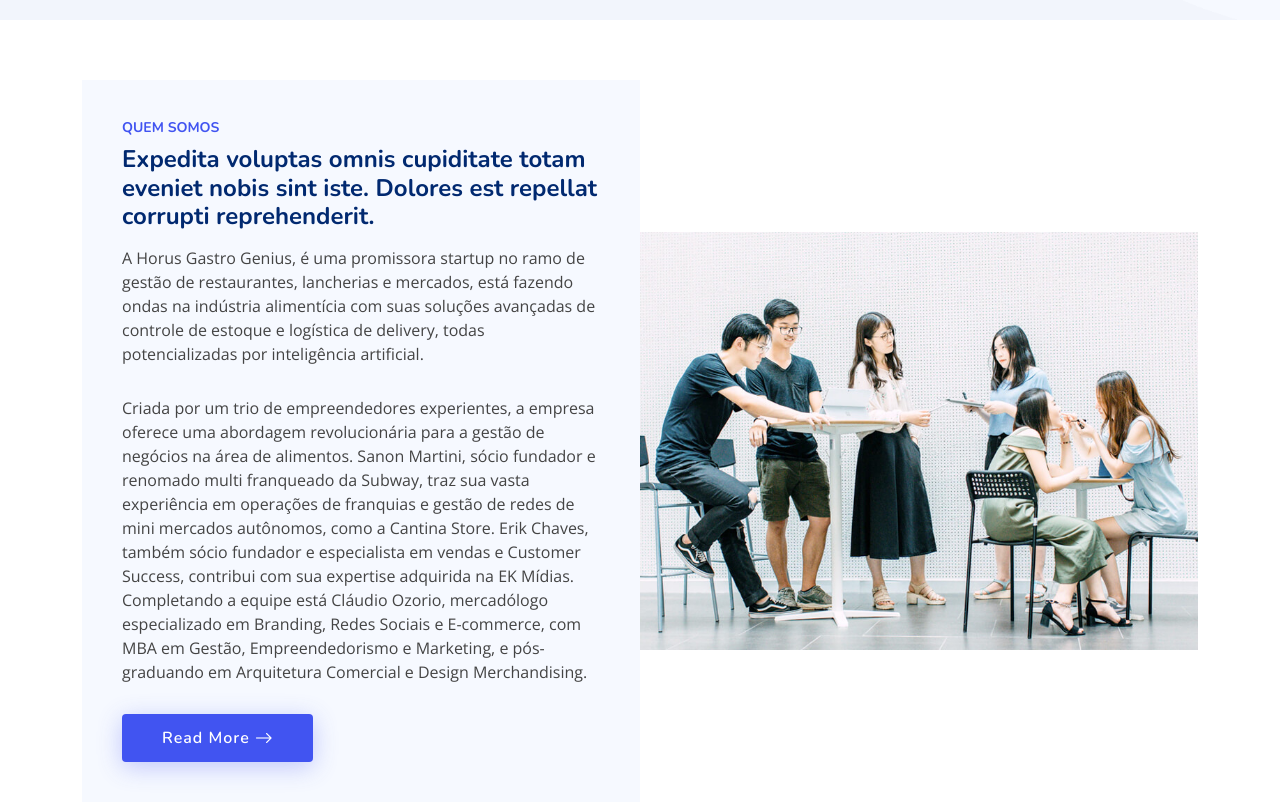
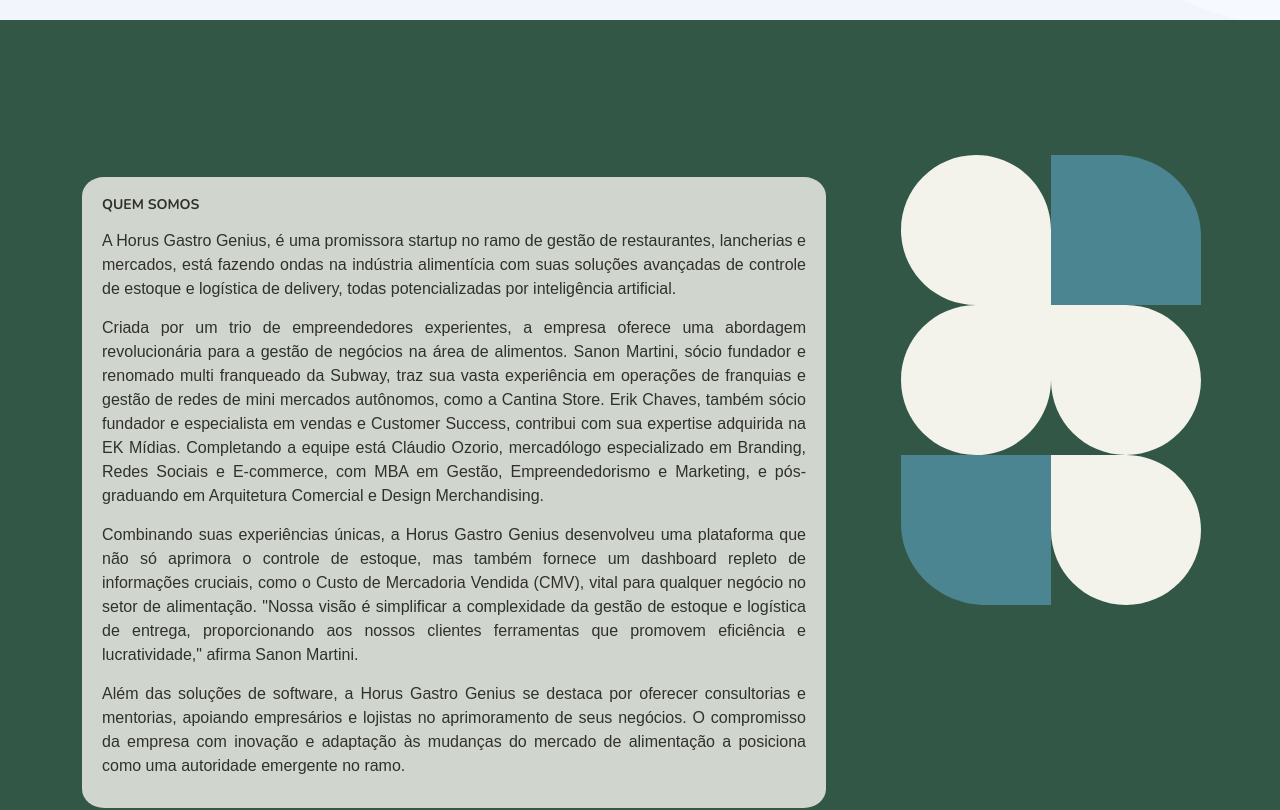
Before and after one commit to elc1090/project1-2024a-GalileuGalilei, a plain HTML site: page index.html in a window 1280 px wide. Shown: the part 780-1590 px from the top of the page. Drawn offline with nearby package versions, Linux system fonts and the light colour scheme.

Commit message:
header e about section

```diff
--- a/assets/css/style.css
+++ b/assets/css/style.css
@@ -15,7 +15,7 @@
 
 body {
   font-family: "Open Sans", sans-serif;
-  color: #444444;
+  color: var(--color_15);
 }
 
 a {
@@ -43,6 +43,7 @@
 section {
   padding: 60px 0;
   overflow: hidden;
+  background-color: rgb(var(--color_19));
 }
 
 .section-header {
@@ -55,7 +56,7 @@
   letter-spacing: 1px;
   font-weight: 700;
   margin: 0;
-  color: #4154f1;
+  color: rgb(var(--color_19));
   text-transform: uppercase;
 }
 
@@ -65,7 +66,7 @@
   font-size: 38px;
   line-height: 42px;
   font-weight: 700;
-  color: #012970;
+  color: rgb(var(--color_19));
 }
 
 @media (max-width: 768px) {
@@ -80,7 +81,7 @@
 --------------------------------------------------------------*/
 .breadcrumbs {
   padding: 15px 0;
-  background: #012970;
+  background: var(--color_15);
   min-height: 40px;
   margin-top: 82px;
   color: #fff;
@@ -233,7 +234,7 @@
   font-family: "Nunito", sans-serif;
   font-size: 16px;
   font-weight: 700;
-  color: #013289;
+  color: rgb(var(--color_15));
   white-space: nowrap;
   transition: 0.3s;
 }
@@ -249,7 +250,7 @@
 .navbar .active,
 .navbar .active:focus,
 .navbar li:hover>a {
-  color: #4154f1;
+  color: rgb(var(--color_19));
 }
 
 .navbar .getstarted,
@@ -482,11 +483,11 @@
   margin: 0;
   font-size: 48px;
   font-weight: 700;
-  color: #012970;
+  color: rgb(var(--color_15));
 }
 
 .hero h2 {
-  color: #444444;
+  color: rgb(var(--color_15));
   margin: 15px 0 0 0;
   font-size: 26px;
 }
@@ -498,7 +499,7 @@
   border-radius: 4px;
   transition: 0.5s;
   color: #fff;
-  background: #4154f1;
+  background: rgb(var(--color_19));
   box-shadow: 0px 5px 30px rgba(65, 84, 241, 0.4);
 }
 
@@ -570,26 +571,40 @@
 # About
 --------------------------------------------------------------*/
 .about .content {
-  background-color: #f6f9ff;
-  padding: 40px;
+  background-color: #f3f2ebd1;
+  padding: 20px;
+  width: 100%;
+  border-radius: 3%;
+}
+
+
+.about svg {
+  margin: 25%;
+  width: 100%;
+  height: auto;
+  margin-bottom: 100%;
 }
 
 .about h3 {
   font-size: 14px;
   font-weight: 700;
-  color: #4154f1;
+  color: rgb(var(--color_15));
   text-transform: uppercase;
 }
 
 .about h2 {
   font-size: 24px;
   font-weight: 700;
-  color: #012970;
+  color: rgb(var(--color_15));
 }
 
 .about p {
-  margin: 15px 0 30px 0;
+  margin: 15px 0 10px 0;
   line-height: 24px;
+  font-family: sans-serif;
+  font-weight:500;
+  text-align: justify;
+  color: rgb(var(--color_15));
 }
 
 .about .btn-read-more {
@@ -2426,3 +2441,72 @@
 
 
 /* Colors */
+
+:root,:host, .spxThemeOverride {
+  --color_0: 255,255,255;
+  --color_1: 255,255,255;
+  --color_2: 0,0,0;
+  --color_3: 237,28,36;
+  --color_4: 0,136,203;
+  --color_5: 255,203,5;
+  --color_6: 114,114,114;
+  --color_7: 176,176,176;
+  --color_8: 255,255,255;
+  --color_9: 114,114,114;
+  --color_10: 176,176,176;
+  --color_11: 243,242,235;
+  --color_12: 194,194,188;
+  --color_13: 146,145,141;
+  --color_14: 97,97,94;
+  --color_15: 49,48,47;
+  --color_16: 187,217,204;
+  --color_17: 142,180,163;
+  --color_18: 0,122,94;
+  --color_19: 50,87,70;
+  --color_20: 27,47,39;
+  --color_21: 188,210,236;
+  --color_22: 150,168,189;
+  --color_23: 113,126,142;
+  --color_24: 75,84,94;
+  --color_25: 54,60,66;
+  --color_26: 214,210,255;
+  --color_27: 173,164,255;
+  --color_28: 130,123,191;
+  --color_29: 86,82,128;
+  --color_30: 43,41,64;
+  --color_31: 255,255,255;
+  --color_32: 227,219,209;
+  --color_33: 171,159,145;
+  --color_34: 113,101,86;
+  --color_35: 57,50,43;
+  --color_36: 255,255,255;
+  --color_37: 0,0,0;
+  --color_38: 227,227,227;
+  --color_39: 151,151,151;
+  --color_40: 79,79,79;
+  --color_41: 56,74,211;
+  --color_42: 0,0,0;
+  --color_43: 151,151,151;
+  --color_44: 255,255,255;
+  --color_45: 0,0,0;
+  --color_46: 0,0,0;
+  --color_47: 79,79,79;
+  --color_48: 56,74,211;
+  --color_49: 56,74,211;
+  --color_50: 255,255,255;
+  --color_51: 255,255,255;
+  --color_52: 56,74,211;
+  --color_53: 56,74,211;
+  --color_54: 151,151,151;
+  --color_55: 151,151,151;
+  --color_56: 255,255,255;
+  --color_57: 255,255,255;
+  --color_58: 56,74,211;
+  --color_59: 56,74,211;
+  --color_60: 56,74,211;
+  --color_61: 56,74,211;
+  --color_62: 255,255,255;
+  --color_63: 255,255,255;
+  --color_64: 151,151,151;
+  --color_65: 151,151,151;
+}
--- a/index.html
+++ b/index.html
@@ -94,11 +94,10 @@
       <div class="container" data-aos="fade-up">
         <div class="row gx-0">
 
-          <div class="col-lg-6 d-flex flex-column justify-content-center" data-aos="fade-up" data-aos-delay="200">
+          <div class="col-sm-8 d-flex flex-column justify-content-center" data-aos="fade-up" data-aos-delay="200">
             <div class="content">
               <h3>Quem somos</h3>
-              <h2>Expedita voluptas omnis cupiditate totam eveniet nobis sint iste. Dolores est repellat corrupti reprehenderit.</h2>
-              <p>
+              <p class="row feature-icons aos-init aos-animate">
                 A Horus Gastro Genius, é uma promissora startup no ramo de gestão de restaurantes, lancherias e mercados, está fazendo ondas na indústria alimentícia com suas soluções avançadas de controle de estoque e logística de delivery, todas potencializadas por inteligência artificial.
               </p>
               <p>
@@ -106,19 +105,30 @@
 
 Sanon Martini, sócio fundador e renomado multi franqueado da Subway, traz sua vasta experiência em operações de franquias e gestão de redes de mini mercados autônomos, como a Cantina Store. Erik Chaves, também sócio fundador e especialista em vendas e Customer Success, contribui com sua expertise adquirida na EK Mídias. Completando a equipe está Cláudio Ozorio, mercadólogo especializado em Branding, Redes Sociais e E-commerce, com MBA em Gestão, Empreendedorismo e Marketing, e pós-graduando em Arquitetura Comercial e Design Merchandising.
               </p>
-              <div class="text-center text-lg-start">
-                <a href="#" class="btn-read-more d-inline-flex align-items-center justify-content-center align-self-center">
-                  <span>Read More</span>
-                  <i class="bi bi-arrow-right"></i>
-                </a>
-              </div>
+              <p>
+                Combinando suas experiências únicas, a Horus Gastro Genius desenvolveu uma plataforma que não só aprimora o controle de estoque, mas também fornece um dashboard repleto de informações cruciais, como o Custo de Mercadoria Vendida (CMV), vital para qualquer negócio no setor de alimentação. "Nossa visão é simplificar a complexidade da gestão de estoque e logística de entrega, proporcionando aos nossos clientes ferramentas que promovem eficiência e lucratividade," afirma Sanon Martini.
+              </p>
+              <p>
+                Além das soluções de software, a Horus Gastro Genius se destaca por oferecer consultorias e mentorias, apoiando empresários e lojistas no aprimoramento de seus negócios. O compromisso da empresa com inovação e adaptação às mudanças do mercado de alimentação a posiciona como uma autoridade emergente no ramo.
+              </p>
             </div>
           </div>
-
+          <div id="comp-lk9qnj6m" class="col-sm-4 d-flex align-items-center"><div class="YAf4Ti InKIFF wixui-box"></div><div class="comp-lk9qnj6m-container" data-testid="responsive-container-content"><div id="comp-lk9r5gt0" class="comp-lk9r5gt0 wixui-vector-image" style="visibility: inherit;" data-motion-enter="done"><div data-testid="svgRoot-comp-lk9r5gt0" class="aizuI7 TcoJIb comp-lk9r5gt0"><!--?xml version="1.0" encoding="UTF-8"?-->
+            <svg preserveAspectRatio="xMidYMid meet" data-bbox="47 20 106.766 160.148" xmlns="http://www.w3.org/2000/svg" viewBox="47 20 106.766 160.148" height="auto" width="auto" data-type="color" role="presentation" aria-hidden="true" aria-label=""><defs><style>#comp-lk9r5gt0 svg [data-color="1"] {fill: #4A8591;}
+            #comp-lk9r5gt0 svg [data-color="2"] {fill: #4A8591;}
+            #comp-lk9r5gt0 svg [data-color="3"] {fill: #F3F2EB;}</style></defs>
+                <g>
+                    <path fill="#ADA4FF" d="M47 126.765h53.383v53.383H77.245C60.541 180.148 47 167.156 47 151.129v-24.364Z" clip-rule="evenodd" fill-rule="evenodd" data-color="1"></path>
+                    <path fill="#528E74" d="M153.766 73.383h-53.383V20h23.137c16.704 0 30.246 12.992 30.246 29.019v24.364Z" clip-rule="evenodd" fill-rule="evenodd" data-color="2"></path>
+                    <path fill="#F3F2EB" d="M47 46.691C47 31.951 58.95 20 73.691 20c14.742 0 26.692 11.95 26.692 26.691v53.383c0 14.741-11.95 26.692-26.692 26.692-14.74 0-26.691-11.951-26.691-26.692 0-14.737 11.944-26.685 26.68-26.691C58.942 73.376 47 61.429 47 46.69Zm80.087 80.075c14.735-.007 26.679-11.955 26.679-26.692 0-14.741-11.951-26.691-26.692-26.691h-26.691v26.691c0 14.735 11.939 26.68 26.671 26.692h-26.671v26.691c0 14.741 11.95 26.691 26.691 26.691s26.692-11.95 26.692-26.691c0-14.737-11.944-26.685-26.679-26.691Z" clip-rule="evenodd" fill-rule="evenodd" data-color="3"></path>
+                </g>
+            </svg>
+            </div></div></div></div>
+            <!--
           <div class="col-lg-6 d-flex align-items-center" data-aos="zoom-out" data-aos-delay="200">
             <img src="assets/img/about.jpg" class="img-fluid" alt="">
           </div>
-
+        -->
         </div>
       </div>
 
```
